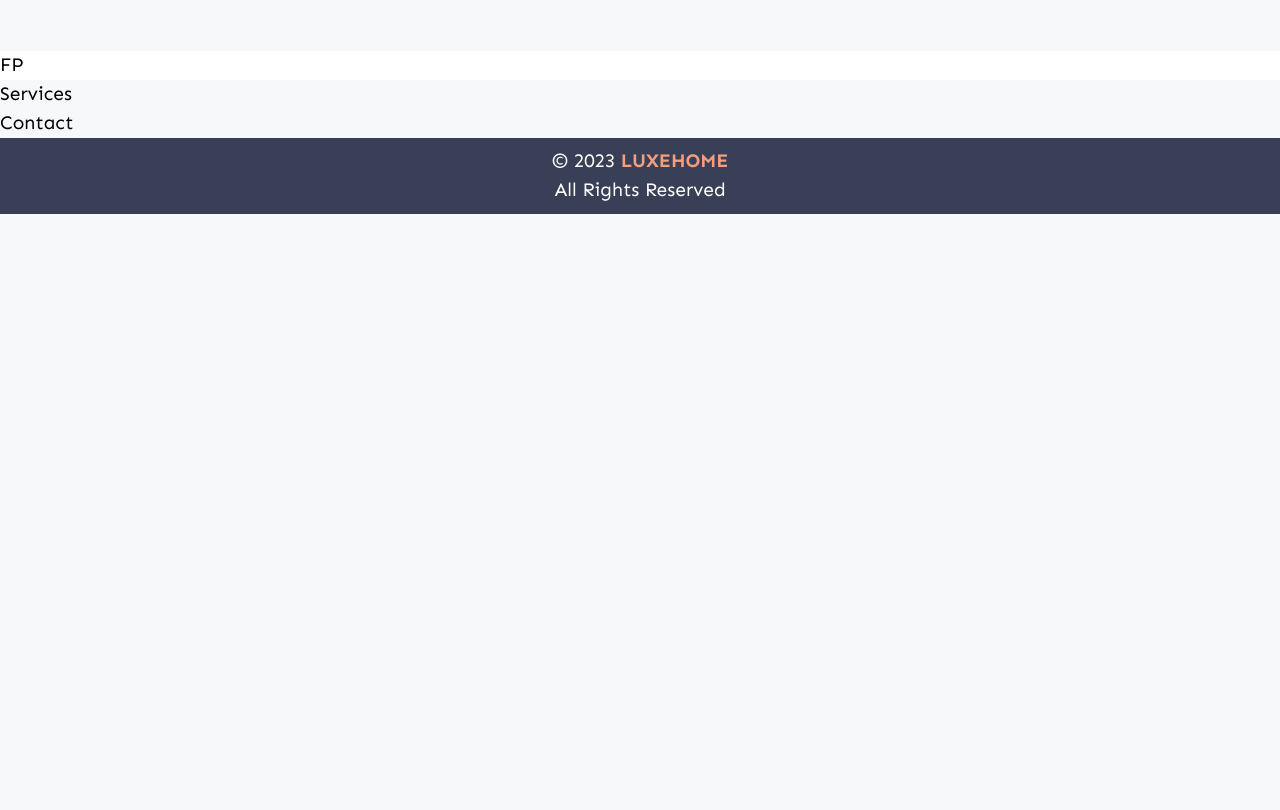
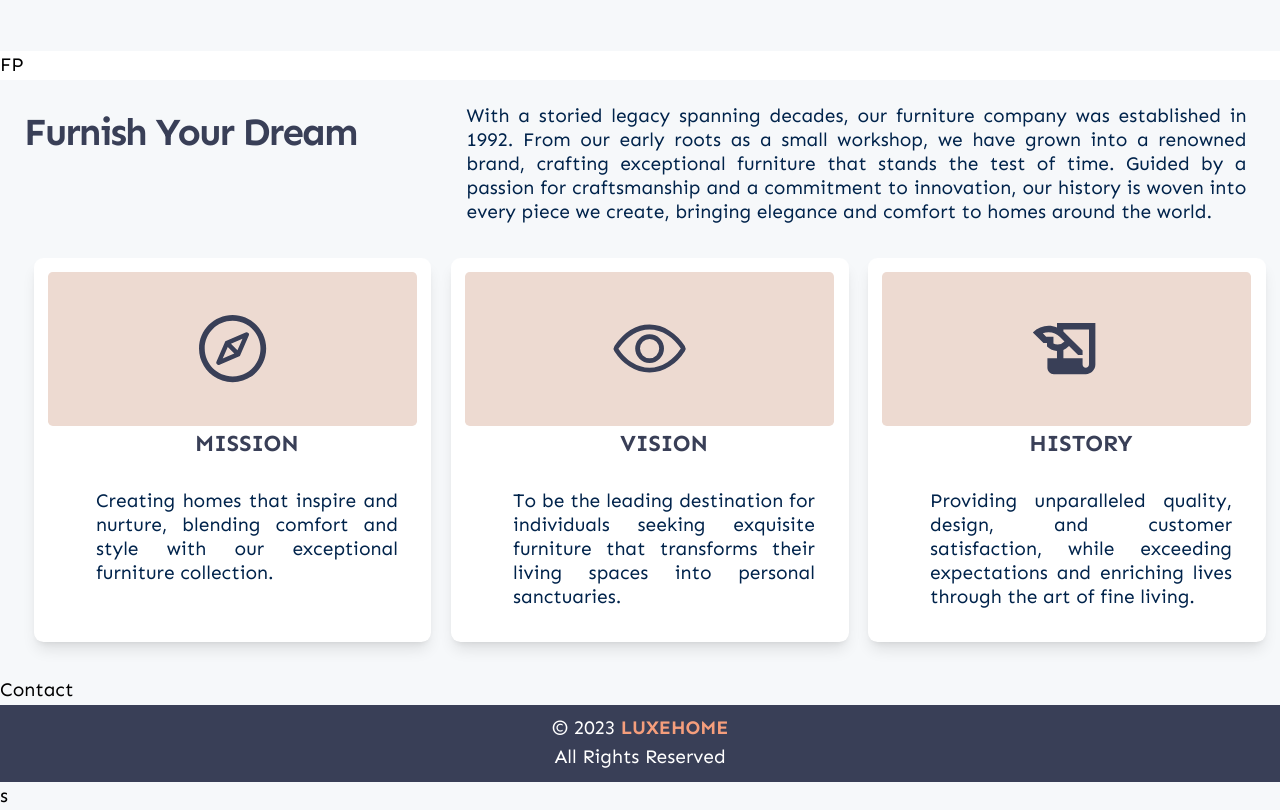
Before and after one commit to pradeepkhanal23/luxehome-ecommerce, a React (Vite) app: page / in a window 1280 px wide. Shown: the part 640-1450 px from the top of the page. Before the commit the page ends 854 px from the top, so only its background shows below. Built offline with nearby package versions, Linux system fonts and the light colour scheme.

Commit message:
services component in homepage also completed

```diff
--- a/index.html
+++ b/index.html
@@ -14,3 +14,4 @@
     <script type="module" src="/src/main.jsx"></script>
   </body>
 </html>
+s
--- a/src/components/Hero.jsx
+++ b/src/components/Hero.jsx
@@ -1,6 +1,6 @@
 import { Link } from "react-router-dom";
 import HomeImage1 from "../assets/hero1.jpg";
-import HomeImage2 from "../assets/hero5.jpg";
+import HomeImage2 from "../assets/hero4.jpg";
 
 const Hero = () => {
   return (
--- a/src/components/Services.jsx
+++ b/src/components/Services.jsx
@@ -1,4 +1,43 @@
+import { services } from "../utils/constants/navlinks";
+
 const Services = () => {
-  return <div>Services</div>;
+  return (
+    <section className="p-5 flex flex-col   gap-5 max-w-[1300px] mx-auto">
+      <div className="flex flex-col md:gap-10 md:flex-row w-full">
+        <h4 className="title text-xl break-words tracking-tighter w-full  md:w-1/3">
+          Furnish Your Dream
+        </h4>
+        <p className="paragraph pr-2 w-full md:w-2/3">
+          With a storied legacy spanning decades, our furniture company was
+          established in 1992. From our early roots as a small workshop, we have
+          grown into a renowned brand, crafting exceptional furniture that
+          stands the test of time. Guided by a passion for craftsmanship and a
+          commitment to innovation, our history is woven into every piece we
+          create, bringing elegance and comfort to homes around the world.
+        </p>
+      </div>
+      <div className="md:grid md:grid-cols-2 gap-x-4 lg:grid-cols-3">
+        {services.map((service) => {
+          const { id, title, text, icon } = service;
+          return (
+            <article
+              key={id}
+              className="bg-white shadow-lg flex-col gap-5 m-2 h-auto w-full  rounded-lg p-3 "
+            >
+              <div className="w-full h-32 bg-whiteOrange rounded full flex items-center justify-center ">
+                {icon}
+              </div>
+              <div className="mt-4 md:mt-0 md:ml-6 text-center">
+                <h3 className="text-base font-bold text-logoPurple uppercase">
+                  {title}
+                </h3>
+                <p className="mt-2 paragraph p-4">{text}</p>
+              </div>
+            </article>
+          );
+        })}
+      </div>
+    </section>
+  );
 };
 export default Services;
--- a/src/utils/constants/navlinks.jsx
+++ b/src/utils/constants/navlinks.jsx
@@ -1,4 +1,6 @@
-import React from "react";
+import { AiOutlineCompass } from "react-icons/ai";
+import { IoEyeOutline } from "react-icons/io5";
+import { MdOutlineHistoryEdu } from "react-icons/md";
 
 export const navlinks = [
   {
@@ -22,3 +24,24 @@ export const navlinks = [
     name: "checkout",
   },
 ];
+
+export const services = [
+  {
+    id: 1,
+    icon: <AiOutlineCompass className="scale-[4] text-logoPurple" />,
+    title: "mission",
+    text: "Creating homes that inspire and nurture, blending comfort and style with our exceptional furniture collection.",
+  },
+  {
+    id: 2,
+    icon: <IoEyeOutline className="scale-[4] text-logoPurple" />,
+    title: "vision",
+    text: "To be the leading destination for individuals seeking exquisite furniture that transforms their living spaces into personal sanctuaries.",
+  },
+  {
+    id: 3,
+    icon: <MdOutlineHistoryEdu className="scale-[4] text-logoPurple" />,
+    title: "history",
+    text: "Providing unparalleled quality, design, and customer satisfaction, while exceeding expectations and enriching lives through the art of fine living.",
+  },
+];
```
